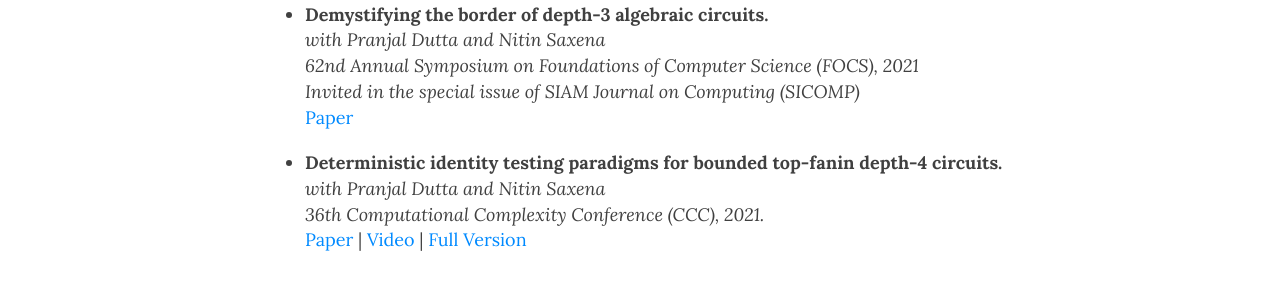
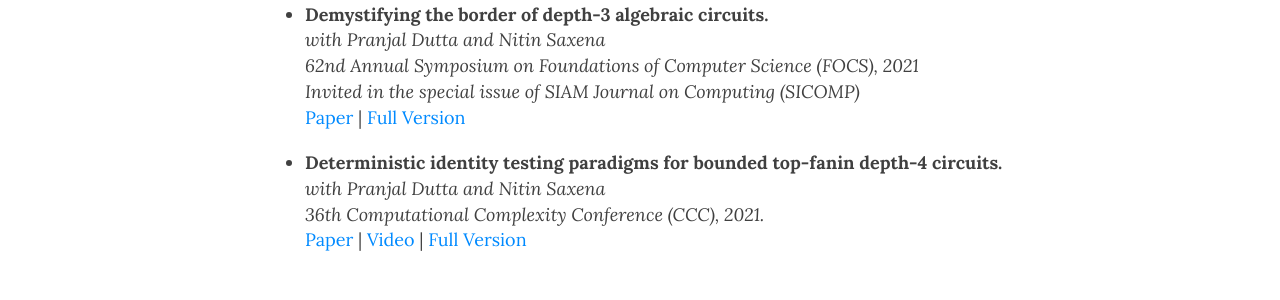
Before and after one commit to prateekdwv/prateekdwv.github.io, a Jekyll site: the page built from research.md, in a window 1280 px wide and 1010 px high. Shown: the part 300-600 px from the top of the window. Built offline with Jekyll 4.4.1, drawn with Linux system fonts in a browser that asks for light colours; nearby versions of some CDN libraries.

Commit message:
Added conference version of FOCS paper

```diff
--- a/research.md
+++ b/research.md
@@ -8,7 +8,7 @@ subtitle: My papers in reverse chronological order
 : *with Pranjal Dutta and Nitin Saxena* <br/>
 *62nd Annual Symposium on Foundations of Computer Science (FOCS), 2021*  <br/>
 *Invited in the special issue of SIAM Journal on Computing (SICOMP)*<br/>
-[Paper](/papers/border-depth3.pdf)
+[Paper](/papers/border-depth3-confversion) | [Full Version](/papers/border-depth3.pdf)
 
 - Deterministic identity testing paradigms for bounded top-fanin depth-4 circuits.
 : *with Pranjal Dutta and Nitin Saxena* <br/>
```
